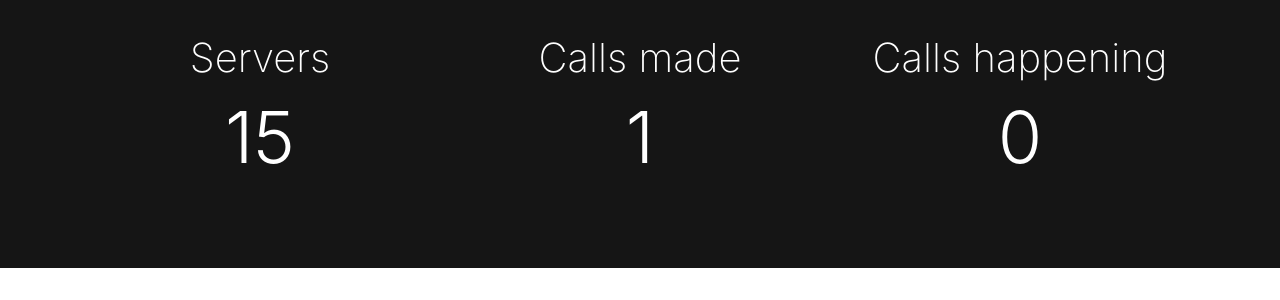
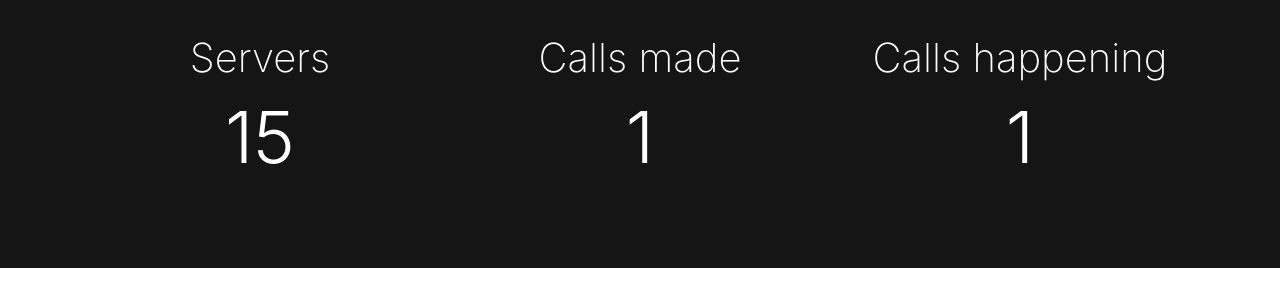
Before and after one commit to tumblenet/tnphone.tumblenet.ga, a Jekyll site: the page built from index.html, in a window 1280 px wide and 900 px high, scrolled down 443 px. Shown: the part 167-467 px from the top of the window. Built offline with Jekyll 4.4.1, drawn with Linux system fonts in a browser that asks for light colours; nearby versions of some CDN libraries.

Commit message:
Update Phones feed

```diff
--- a/_data/phones.json
+++ b/_data/phones.json
@@ -19,16 +19,16 @@
 			"wwtbam": true
 		},
 		{
-			"id": "M4SIr7",
+			"id": "bHue3g",
 			"name": "Tumble's Bots<#449636923741437962>",
 			"guild": "446981442443149312",
 			"channel": "449636923741437962",
-			"inCall": false,
-			"noDelete": true,
+			"inCall": true,
+			"noDelete": false,
 			"wwtbam": false
 		}
 	],
 	"callsMade": 1,
 	"servers": 15,
-	"currentCalls": 0
+	"currentCalls": 1
 }
```
